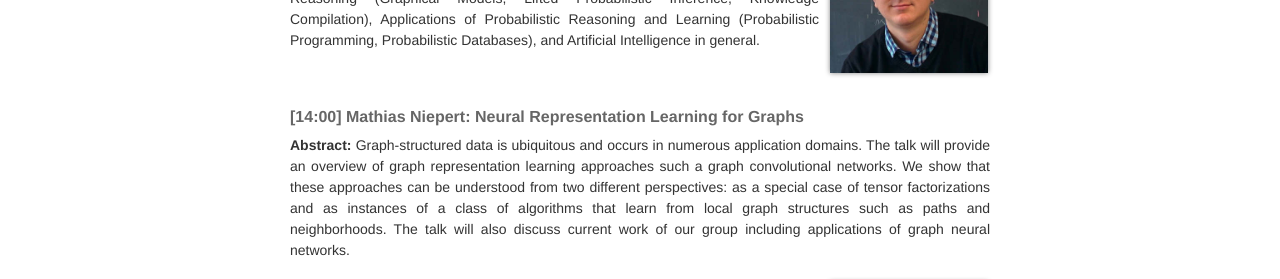
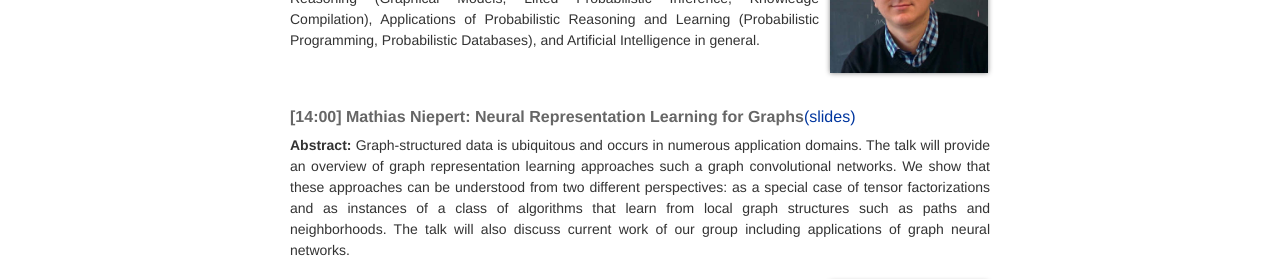
Before and after one commit to duyguislakoglu/duyguislakoglu.github.io, a Jekyll site: the page built from _pages/phd_defence.html, in a window 1280 px wide and 900 px high, scrolled down 995 px. Shown: the part 152-431 px from the top of the window. Built offline with Jekyll 4.4.1, drawn with Linux system fonts in a browser that asks for light colours; nearby versions of some CDN libraries.

Commit message:
mathias slides

```diff
--- a/_pages/phd_defence.html
+++ b/_pages/phd_defence.html
@@ -78,7 +78,7 @@ If you plan to atten the symposium and/or the defence, please confirm your atten
 
 
 
-	<h2><strong>[14:00] Mathias Niepert: Neural Representation Learning for Graphs</strong></h2>
+	<h2><strong>[14:00] Mathias Niepert: Neural Representation Learning for Graphs<a href="{{ "Symposium_MathiasNiepert.pdf" | prepend: '/assets/pdf/2018/' | prepend: site.baseurl | prepend: site.url }}">(slides)</a></strong></h2>
 
 	<p>
 		<strong>Abstract:</strong>
```
Also changed, not shown: 1 other file.
